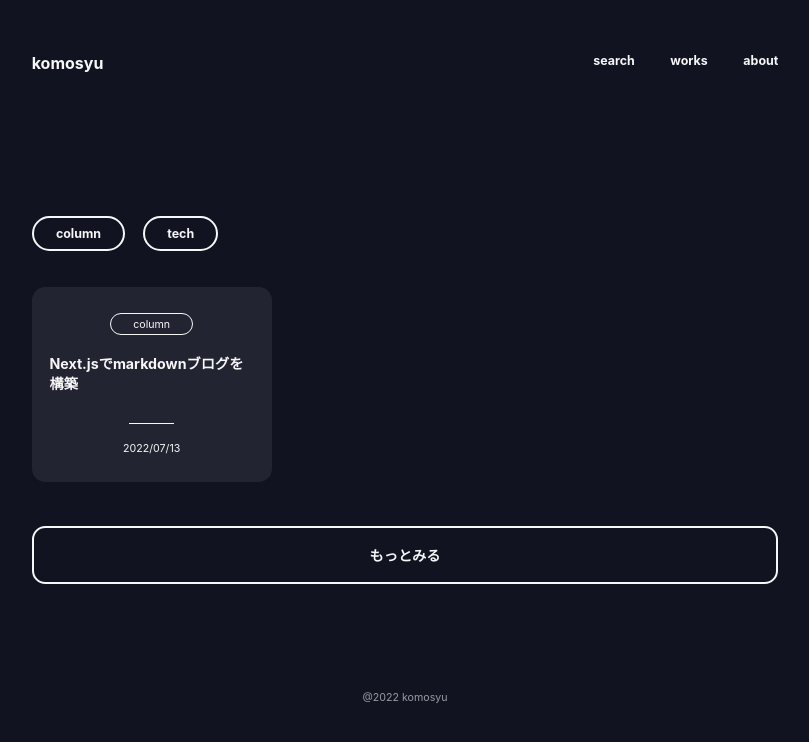
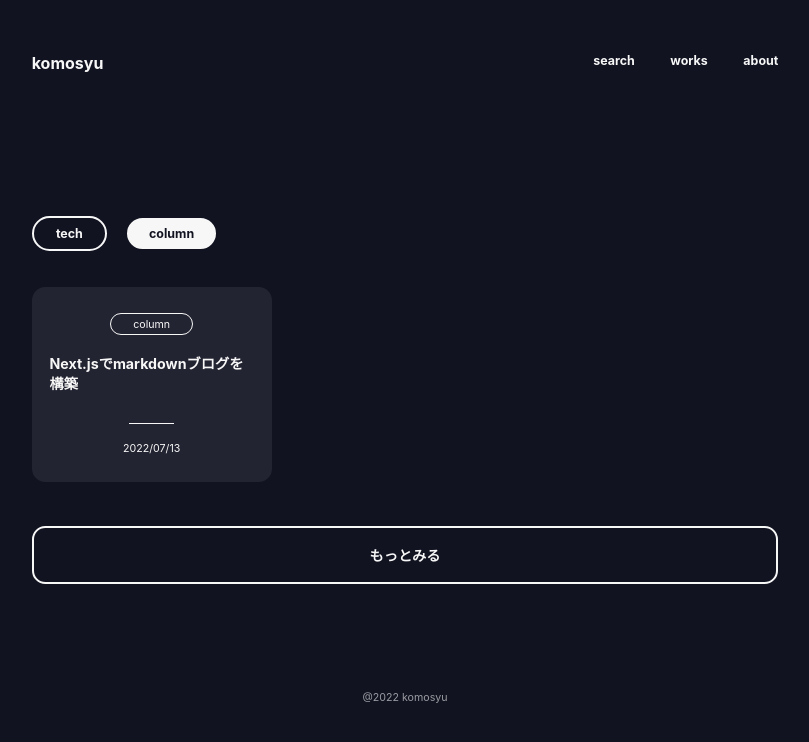
Before and after one commit to komosyu4649/komosyu, a Next.js app: page /posts/category/column in a window 1280 px wide. Shown: the top 742 px of the page, without its empty margins (235-1044 px from the left). Built offline with nearby package versions, Linux system fonts and the light colour scheme.

Commit message:
add: category current

```diff
--- a/comoponents/PostCategories.tsx
+++ b/comoponents/PostCategories.tsx
@@ -1,11 +1,17 @@
 import Link from 'next/link'
+import { useRouter } from 'next/router'
 import style from 'styles/PostCategories.module.scss'
+import styleTag from 'styles/CommonTag.module.scss'
+import styleCurrent from 'styles/StateCurrent.module.scss'
 import { Posts } from 'type'
 
 const PostCategories = ({ posts }: Posts) => {
+  const router = useRouter()
+  const urlPath = router.asPath
   // console.log(2, posts)
   const allCategories = posts.map((post) => post.frontMatter.category)
   const categories = [...new Set(allCategories)]
+  console.log(urlPath, categories)
 
   return (
     <div className={style.container}>
@@ -13,7 +19,13 @@ const PostCategories = ({ posts }: Posts) => {
         {categories.map((category) => (
           <li className={style.item} key={category}>
             <Link href={`/posts/category/${category}`}>
-              <a className={style.itemLink}>{category}</a>
+              <a
+                className={`${
+                  urlPath.includes(category) && styleCurrent.category
+                } ${styleTag.default}`}
+              >
+                {category}
+              </a>
             </Link>
           </li>
         ))}
--- a/comoponents/PostsList.tsx
+++ b/comoponents/PostsList.tsx
@@ -3,7 +3,7 @@ import style from 'styles/PostsList.module.scss'
 import PostLoadMore from './PostLoadMore'
 import { Posts, Post } from 'type'
 
-const PostsList = ({ posts }: Posts) => {
+const PostsList = ({ posts }: { posts: Post[] }) => {
   // console.log(posts)
   return (
     <div className={style.container}>
--- a/comoponents/WorksMain.tsx
+++ b/comoponents/WorksMain.tsx
@@ -4,8 +4,8 @@ import styleImg from 'styles/CommonImg.module.scss'
 import Link from 'next/link'
 import { WorkData, WorkDetail, Works } from 'type'
 
+// const WorksMain = ({ works }: { works: WorkData[] }) => {
 const WorksMain = ({ works }: { works: WorkData[] }) => {
-  console.log(works)
   function widthLayout(index: number) {
     if (index % 11 === 3) {
       return '555'
--- a/next.config.js
+++ b/next.config.js
@@ -1,6 +1,7 @@
 /** @type {import('next').NextConfig} */
 const nextConfig = {
   reactStrictMode: true,
+  // pageExtensions: ['page.tsx'],
 }
 
 module.exports = nextConfig
--- a/pages/index.tsx
+++ b/pages/index.tsx
@@ -8,7 +8,6 @@ import matter from 'gray-matter'
 import { Posts } from 'type'
 
 const Home: NextPage<Posts> = ({ posts }) => {
-  console.log(9, posts)
   return (
     <Layout>
       <PostCategories posts={posts} />
--- a/pages/posts/category/[slug].tsx
+++ b/pages/posts/category/[slug].tsx
@@ -6,10 +6,7 @@ import Layout from 'comoponents/Layout'
 import PostsList from 'comoponents/PostsList'
 import PostCategories from 'comoponents/PostCategories'
 
-// const Category: NextPage<{ category: string; posts: Post[] }> = ({
-//   category,
-//   posts,
-type Test = {
+type CategoryProps = {
   posts: [
     {
       frontMatter: {
@@ -23,12 +20,11 @@ type Test = {
   ]
   category: string
 }
-const Category: NextPage<Test> = ({ posts, category }) => {
-  // console.log(8, posts)
-  const filteredPosts: FilteredPosts = posts.filter(
-    (post) => post.frontMatter.category === category
+
+const Category: NextPage<CategoryProps> = ({ posts, category }) => {
+  const filteredPosts = posts.flatMap((post) =>
+    post.frontMatter.category === category ? post : []
   )
-  console.log(filteredPosts, posts)
 
   return (
     <Layout>
@@ -44,7 +40,7 @@ export const getStaticProps: GetStaticProps = async (params) => {
   /**
    * TODO: flatMapで綺麗に書き直したい
    */
-  const posts = files.map((fileName) => {
+  let posts = files.map((fileName) => {
     const slug = fileName.replace(/\.md$/, '')
     const fileContent = fs.readFileSync(`posts/${fileName}`, 'utf-8')
     let { data } = matter(fileContent)
@@ -53,9 +49,12 @@ export const getStaticProps: GetStaticProps = async (params) => {
       slug,
     }
   })
-  // console.log(posts)
+
+  posts = posts.sort((a, b) =>
+    new Date(a.frontMatter.date) > new Date(b.frontMatter.date) ? -1 : 1
+  )
+
   return {
-    // props: { category: category, posts: posts },
     props: {
       category,
       posts,
@@ -81,8 +80,8 @@ export const getStaticPaths: GetStaticPaths = async () => {
   }))
   return {
     paths,
-    // fallback: 'blocking',
-    fallback: false,
+    fallback: 'blocking',
+    // fallback: false,
   }
 }
 
--- a/pages/works/index.tsx
+++ b/pages/works/index.tsx
@@ -3,11 +3,11 @@ import WorksMain from 'comoponents/WorksMain'
 import { GetStaticProps, NextPage } from 'next'
 import fs from 'fs'
 import matter from 'gray-matter'
-import { Works } from 'type'
+import { WorkData, Works } from 'type'
 
 const path = 'pages/works/detail/data'
 
-const Works: NextPage<Works> = ({ works }) => {
+const Works = ({ works }: { works: WorkData[] }) => {
   return (
     <Layout>
       <WorksMain works={works} />
--- /dev/null
+++ b/styles/StateCurrent.module.scss
@@ -0,0 +1,7 @@
+@use 'variables' as var;
+
+.category {
+  color: var.$purple;
+  background-color: var.$white;
+  border: 2px solid var.$purple;
+}
```
